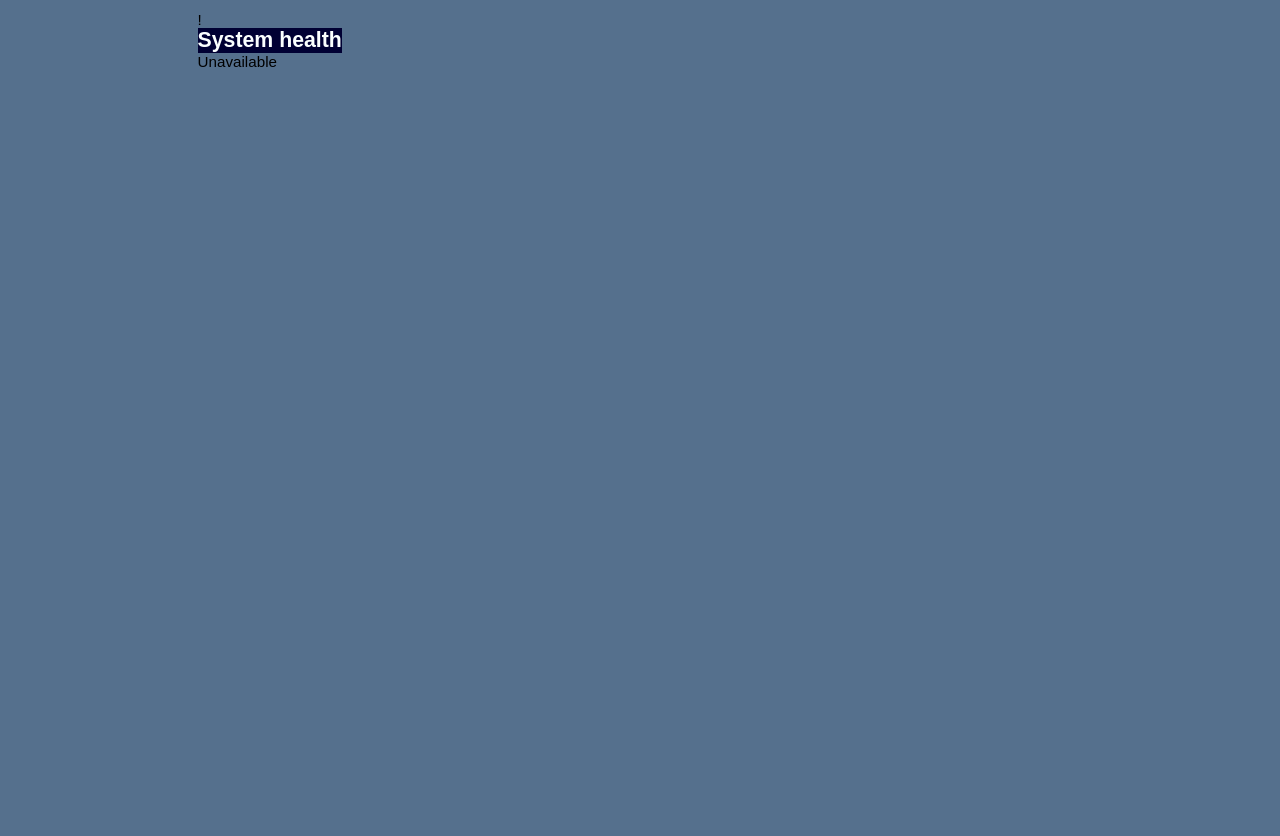
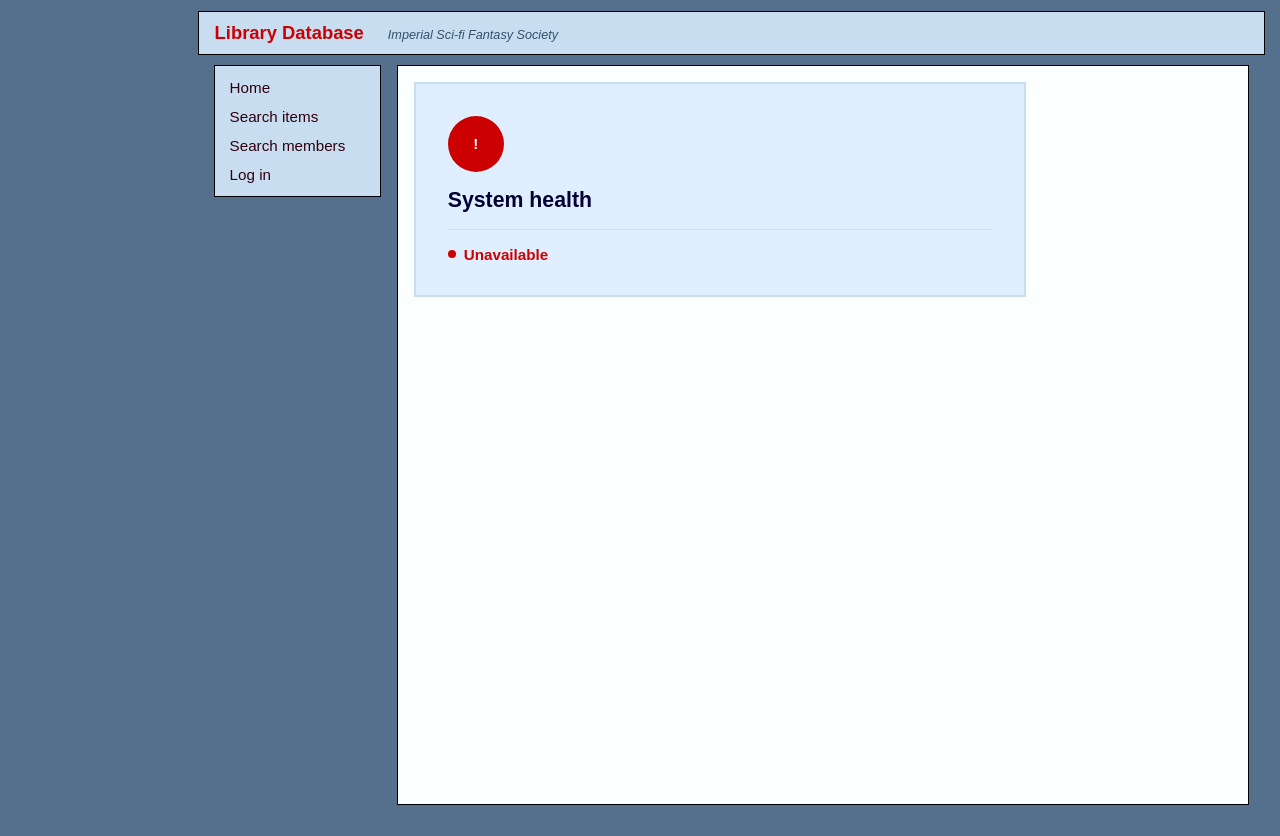
Before and after one commit to ICSF/library-database-system, a React (Vite) app in the folder apps/web/: page / in a window 1280 px wide. Before the commit the page ends 800 px from the top, so only its background shows below. Built offline with nearby package versions, Linux system fonts and the light colour scheme; no server answers.

Commit message:
add homepage layout

```diff
--- a/apps/web/src/App.css
+++ b/apps/web/src/App.css
@@ -529,3 +529,149 @@ div#similarItemsBox .item .status {
 .absent {
   text-decoration: line-through;
 }
+
+.site-shell {
+    min-height: 100vh;
+    padding: 0;
+    background: #55708d;
+    color: #000011;
+}
+
+.topbar {
+    display: flex;
+    align-items: baseline;
+    gap: 1.5rem;
+    margin: 0 0 10px;
+    padding: 10px 16px;
+    background: #c8ddf0;
+}
+
+.brand {
+    color: #000033;
+    font-size: 1.15rem;
+    font-weight: bold;
+    text-decoration: none;
+}
+
+.tagline {
+    color: #34506d;
+    font-size: smaller;
+    font-style: italic;
+}
+
+.site-layout {
+    display: grid;
+    grid-template-columns: 11em minmax(0, 1fr);
+    gap: 1rem;
+    min-height: calc(100vh - 60px);
+    padding: 0 1rem 1rem;
+}
+
+.menubar {
+    position: static;
+    width: auto;
+}
+
+.menubar nav {
+    display: flex;
+    flex-direction: column;
+    gap: 2px;
+    padding: 8px;
+    background: #c8ddf0;
+    border: thin solid black;
+}
+
+.menubar a {
+    padding: 5px 7px;
+    color: #300011;
+    text-decoration: none;
+}
+
+.menubar a:hover,
+.menubar a:focus-visible {
+    background: #fbffff;
+    color: #ee0000;
+    text-decoration: underline;
+}
+
+.main-content {
+    min-width: 0;
+    padding: 1rem;
+    background: #fbffff;
+    border: thin solid black;
+}
+
+.health-panel {
+    max-width: 34rem;
+    padding: 2rem;
+    background: #dfefff;
+    border: 2px solid #c8ddf0;
+}
+
+.health-panel h1 {
+    margin: 0;
+    padding: 0;
+    background: transparent;
+    color: #000033;
+}
+
+.status-mark {
+    display: grid;
+    width: 3.5rem;
+    height: 3.5rem;
+    place-items: center;
+    margin-bottom: 1rem;
+    border-radius: 50%;
+    background: #c8ddf0;
+    color: #000033;
+    font-weight: bold;
+}
+
+.status-mark.healthy {
+    background: #2f7d4a;
+    color: white;
+}
+
+.status-mark.unavailable {
+    background: #cc0000;
+    color: white;
+}
+
+.status-line {
+    display: flex;
+    align-items: center;
+    gap: 8px;
+    margin-top: 1rem;
+    padding-top: 1rem;
+    border-top: 1px solid #c8ddf0;
+    color: #34506d;
+    font-weight: bold;
+}
+
+.status-dot {
+    width: 8px;
+    height: 8px;
+    border-radius: 50%;
+    background: currentColor;
+}
+
+.status-line.unavailable {
+    color: #cc0000;
+}
+
+.latency {
+    margin-left: auto;
+    font-weight: normal;
+}
+
+@media (max-width: 700px) {
+    .topbar {
+        align-items: flex-start;
+        flex-direction: column;
+        gap: 4px;
+    }
+
+    .site-layout {
+        grid-template-columns: 1fr;
+    }
+}
--- a/apps/web/src/App.tsx
+++ b/apps/web/src/App.tsx
@@ -31,7 +31,25 @@ function App() {
   const isChecking = status === 'checking'
 
   return (
-    <main className="health-page">
+    <div className="site-shell">
+      <header className="topbar">
+        <a className="brand" href="/" aria-label="Library database home">
+          Library Database
+        </a>
+        <span className="tagline">Imperial Sci-fi Fantasy Society</span>
+      </header>
+
+      <div className="site-layout">
+        <aside className="menubar">
+          <nav aria-label="Main navigation">
+            <a href="/">Home</a>
+            <a href="/items">Search items</a>
+            <a href="/members">Search members</a>
+            <a href="/login">Log in</a>
+          </nav>
+        </aside>
+
+        <main className="main-content">
           <section className="health-panel" aria-live="polite">
             <div className={`status-mark ${status}`} aria-hidden="true">
               {isChecking ? '...' : isHealthy ? 'OK' : '!'}
@@ -44,6 +62,8 @@ function App() {
             </div>
           </section>
         </main>
+      </div>
+    </div>
   )
 }
 
```
Lines whose indentation alone changed are shown as unchanged.
